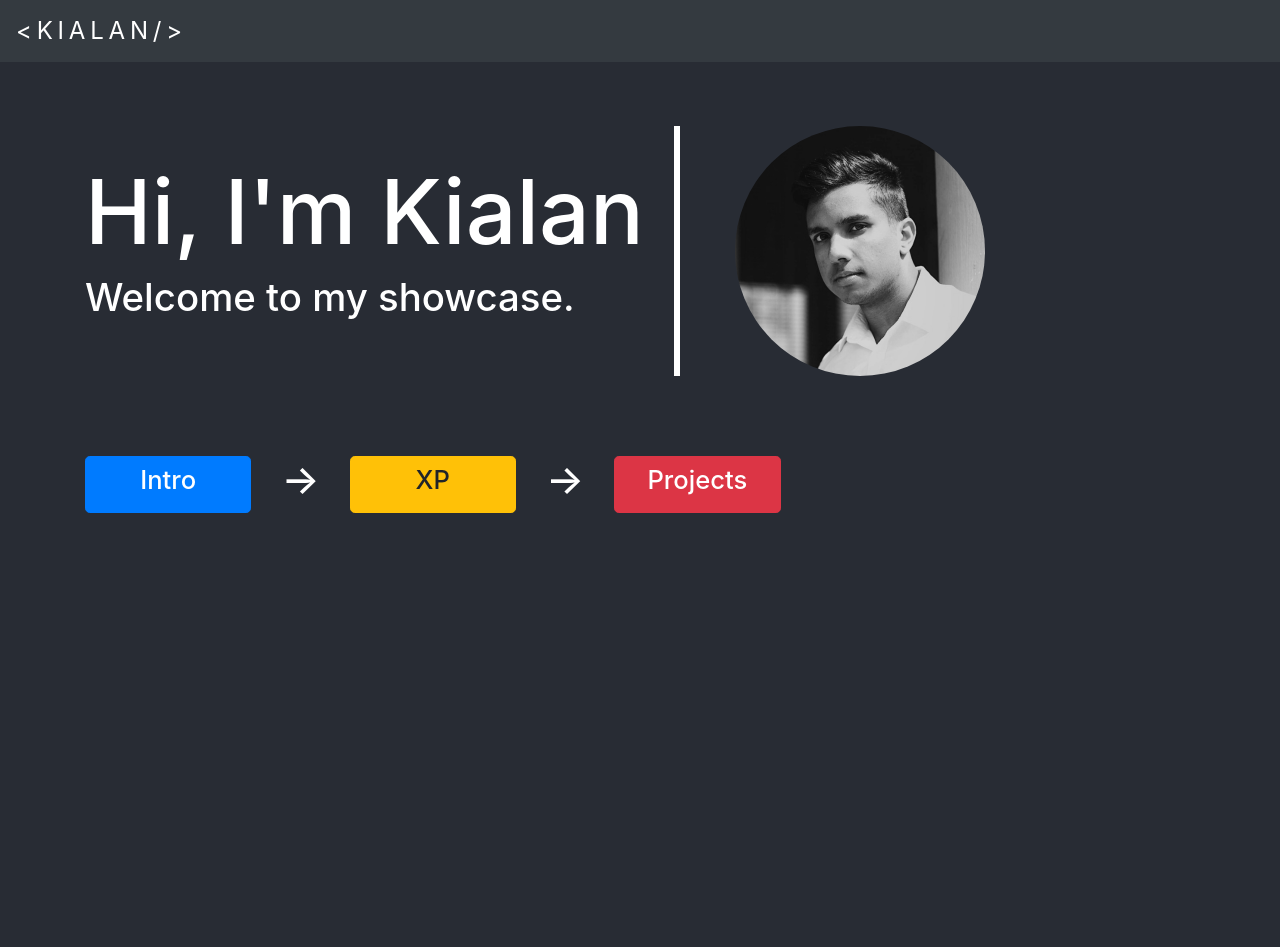
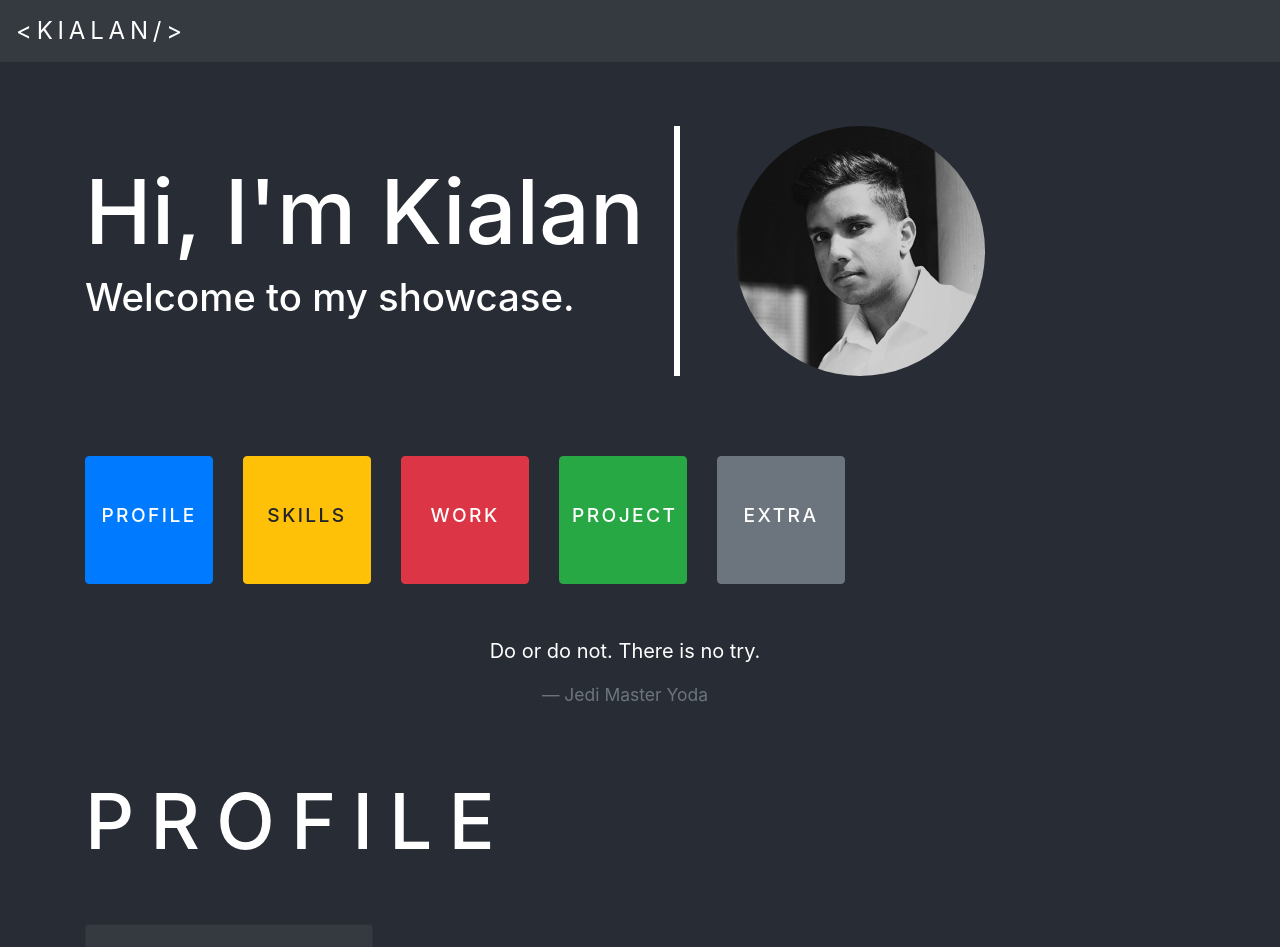
Before and after one commit to kialanpillay/showcase, a React (Create React App) app in the folder website/: page / in a window 1280 px wide. Shown: the top 947 px of the page. Before the commit the page ends 800 px from the top, so only its background shows below. Built offline with nearby package versions, Linux system fonts and the light colour scheme.

Commit message:
Home Layout

```diff
--- a/website/src/App.css
+++ b/website/src/App.css
@@ -10,6 +10,7 @@ html {
 
 #nav {
   background-color: white;
+  width: 100%;
 }
 
 #logo {
@@ -42,5 +43,14 @@ html {
 }
 
 .buttonText {
-  font-size: 2vw;
+  font-size: 1.5vw;
+  text-align: center;
+  letter-spacing: 0.15rem;
 }
+
+.headingText {
+  font-size: 6vw;
+  text-align: center;
+  display: inline-block;
+  letter-spacing: 1rem;
+}
--- a/website/src/App.js
+++ b/website/src/App.js
@@ -4,9 +4,10 @@ import Navbar from "react-bootstrap/Navbar";
 import Container from "react-bootstrap/Container";
 import Row from "react-bootstrap/Row";
 import Col from "react-bootstrap/Col";
+import Card from "react-bootstrap/Card";
 import Button from "react-bootstrap/Button";
 import "./App.css";
-import Image from "./Image.js"
+import Image from "./Image.js";
 
 export default class App extends React.Component {
   constructor(props) {
@@ -22,7 +23,7 @@ export default class App extends React.Component {
           </Navbar.Brand>
         </Navbar>
         <div className="body">
-          <Container style={{ marginTop: "4rem" }}>
+          <Container style={{ marginTop: "4rem", marginBottom: "4rem" }}>
             <Row
               style={{
                 width: "100%",
@@ -49,25 +50,86 @@ export default class App extends React.Component {
               }}
             >
               <Col md="auto">
-                <Button style={{ width: "13vw"}} variant="primary" size="lg">
-                  <h3 className="buttonText">Intro</h3>
+                <Button
+                  style={{ width: "10vw", height: "10vw" }}
+                  variant="primary"
+                >
+                  <h3 className="buttonText">PROFILE</h3>
                 </Button>
               </Col>
               <Col md="auto">
-                <h1 className="arrow">&#8594;</h1>
-              </Col>
-              <Col md="auto">
-                <Button style={{ width: "13vw" }} variant="warning" size="lg">
-                <h3 className="buttonText">XP</h3>
+                <Button
+                  style={{ width: "10vw", height: "10vw" }}
+                  variant="warning"
+                >
+                  <h3 className="buttonText">SKILLS</h3>
                 </Button>
               </Col>
               <Col md="auto">
-                <h1 className="arrow">&#8594;</h1>
+                <Button
+                  style={{ width: "10vw", height: "10vw" }}
+                  variant="danger"
+                >
+                  <h3 className="buttonText">WORK</h3>
+                </Button>
               </Col>
               <Col md="auto">
-                <Button style={{ width: "13vw"}} variant="danger" size="lg">
-                <h3 className="buttonText">Projects</h3>
+                <Button
+                  style={{ width: "10vw", height: "10vw" }}
+                  variant="success"
+                >
+                  <h3 className="buttonText">PROJECT</h3>
                 </Button>
+              </Col>
+              <Col md="auto">
+                <Button
+                  style={{ width: "10vw", height: "10vw" }}
+                  variant="secondary"
+                >
+                  <h3 className="buttonText">EXTRA</h3>
+                </Button>
+              </Col>
+            </Row>
+            <Row
+              style={{
+                width: "100%",
+                marginTop: "4vh",
+              }}
+            >
+              <Col>
+                <Card.Body>
+                  <blockquote className="blockquote mb-0">
+                    <p> Do or do not. There is no try. </p>
+                    <footer className="blockquote-footer">
+                      Jedi Master Yoda{" "}
+                    </footer>
+                  </blockquote>
+                </Card.Body>
+              </Col>
+            </Row>
+            <Row
+              style={{
+                width: "100%",
+                marginTop: "6vh",
+                marginBottom: "6vh",
+              }}
+            >
+              <Col md="auto">
+                <h1 className="headingText">PROFILE</h1>
+              </Col>
+            </Row>
+            <Row>
+              <Col md="auto">
+                <Card style={{ width: "18rem" }} bg="dark">
+                  <Card.Body>
+                    <Card.Title>Card Title</Card.Title>
+                    <Card.Text>
+                      Some quick example text to build on the card title and
+                      make up the bulk of the card's content.
+                    </Card.Text>
+                    <Button variant="primary">Go somewhere</Button>
+                  </Card.Body>
+                </Card>
               </Col>
             </Row>
           </Container>
```
